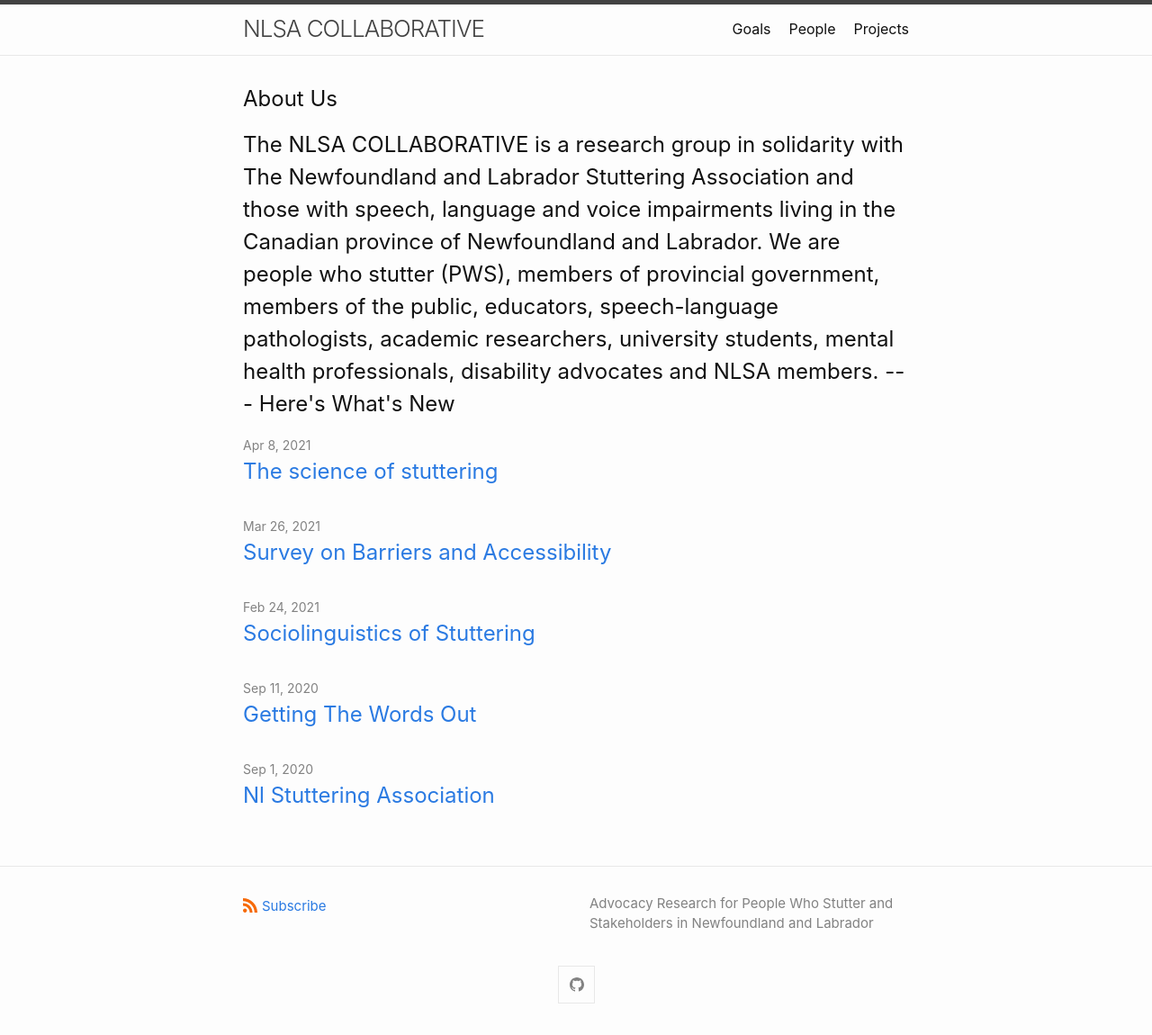
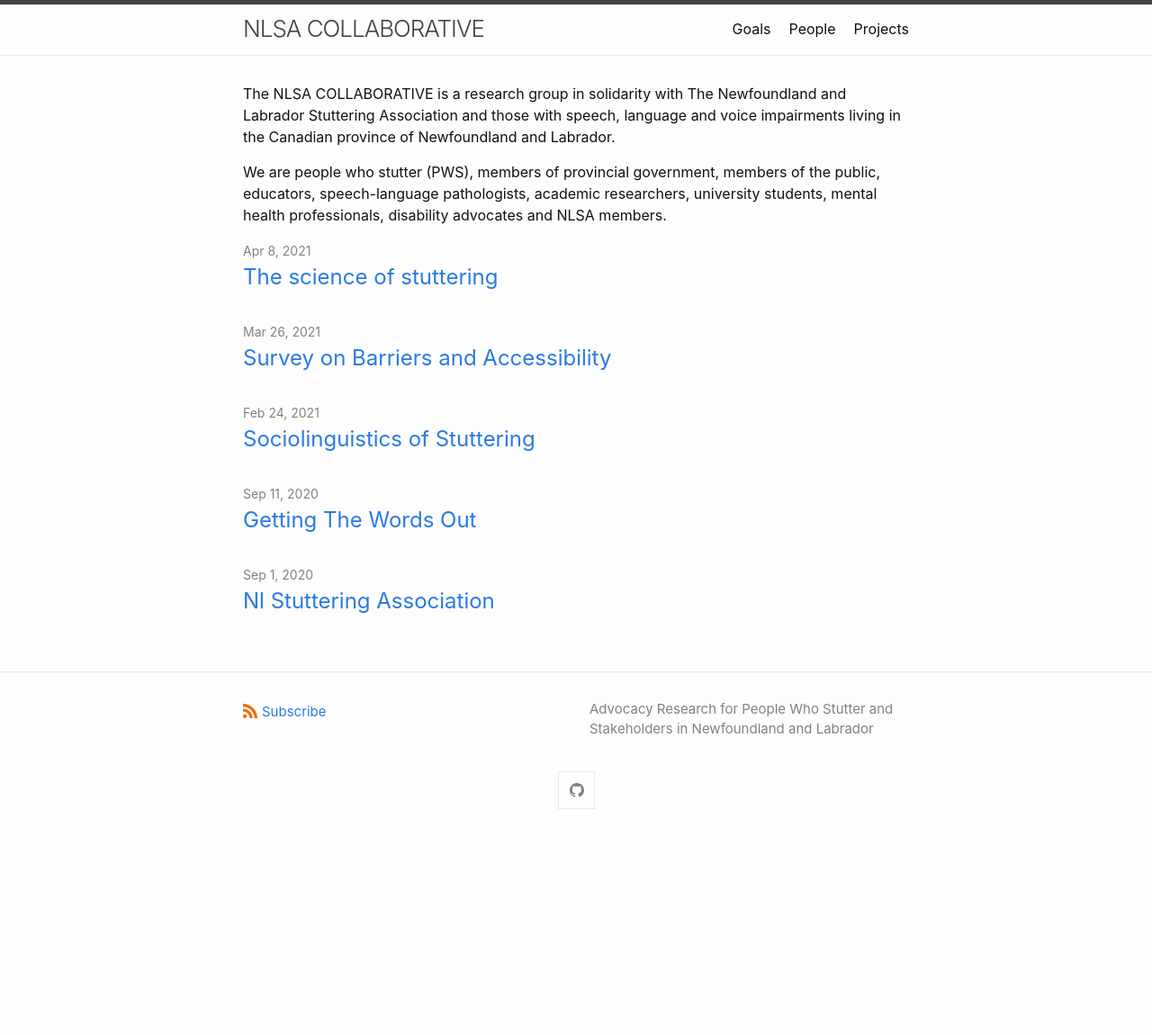
Before and after one commit to pauldedecker/commco-lab, a Jekyll site: the page built from index.md, in a window 1280 px wide. Shown: the whole page at 90% size. Built offline with Jekyll 4.4.1, drawn with Linux system fonts in a browser that asks for light colours; after the commit the page ends 934 px from its top, so only the background shows below that.

Commit message:
Update index.md

```diff
--- a/index.md
+++ b/index.md
@@ -7,10 +7,6 @@
 #
 layout: home
 ---
-<h2>About Us<h2>
-
 The NLSA COLLABORATIVE is a research group in solidarity with The Newfoundland and Labrador Stuttering Association and those with speech, language and voice impairments living in the Canadian province of Newfoundland and Labrador.
 
 We are people who stutter (PWS), members of provincial government, members of the public, educators, speech-language pathologists, academic researchers, university students, mental health professionals, disability advocates and NLSA members.
----
-Here's What's New
```
